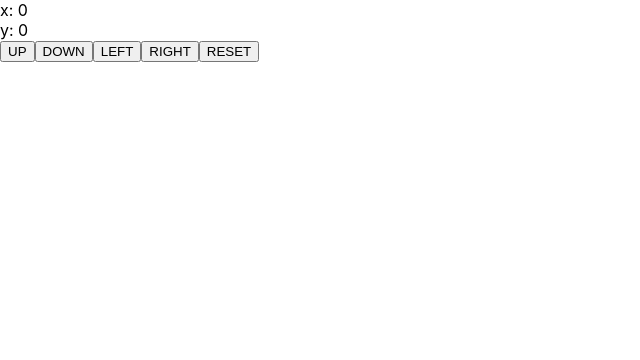
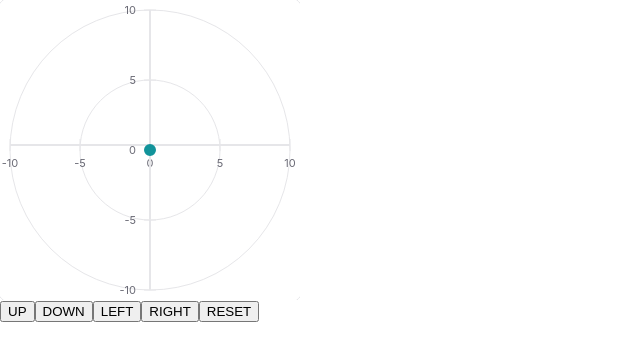
Before and after one commit to mytittyinjp/udemy-react-redux-crud-application, a React (Create React App) app: page / in a window 1280 px wide. Shown: the top 360 px of the page, without its empty margins (0-640 px from the left). Built offline with nearby package versions, Linux system fonts and the light colour scheme.

Commit message:
implement graph with react-vis

```diff
--- a/package.json
+++ b/package.json
@@ -10,6 +10,7 @@
     "react-dom": "^16.13.1",
     "react-redux": "^7.2.1",
     "react-scripts": "3.4.1",
+    "react-vis": "^1.11.7",
     "redux": "^4.0.5"
   },
   "scripts": {
--- a/src/components/App.js
+++ b/src/components/App.js
@@ -1,14 +1,42 @@
 import React, { Component } from "react";
 import { connect } from 'react-redux'
 import { reset, up, down, left, right } from '../actions'
+import '../../node_modules/react-vis/dist/style.css'
+import { XYPlot, XAxis, YAxis, MarkSeries, CircularGridLines } from 'react-vis'
 
 class App extends Component{
   render(){
     const props = this.props
+    const margin = {
+      top: 10,
+      bottom: 10,
+      left: 10,
+      right: 10
+    };
+    const WIDTH = 300;
+    const HEIGHT = 300;
+
     return(
       <React.Fragment>
-        <div>x: { props.x }</div>
-        <div>y: { props.y }</div>
+        <XYPlot
+          margin={margin}
+          xDomain={[-10, 10]}
+          yDomain={[-10, 10]}
+          width={WIDTH}
+          height={HEIGHT}
+        >
+          <CircularGridLines />
+          <XAxis top={(HEIGHT - margin.top) / 2} />
+          <YAxis left={(WIDTH - margin.left - margin.right) / 2} />
+          <MarkSeries
+            strokeWidth={2}
+            sizeRange={[5, 15]}
+            data={[{
+              x: props.x,
+              y: props.y
+            }]}
+          />
+        </XYPlot>
         <button onClick={ props.up }>UP</button>
         <button onClick={ props.down }>DOWN</button>
         <button onClick={ props.left }>LEFT</button>
```
Also changed, not shown: 1 other file (tests, documents, lock files or other folders).
